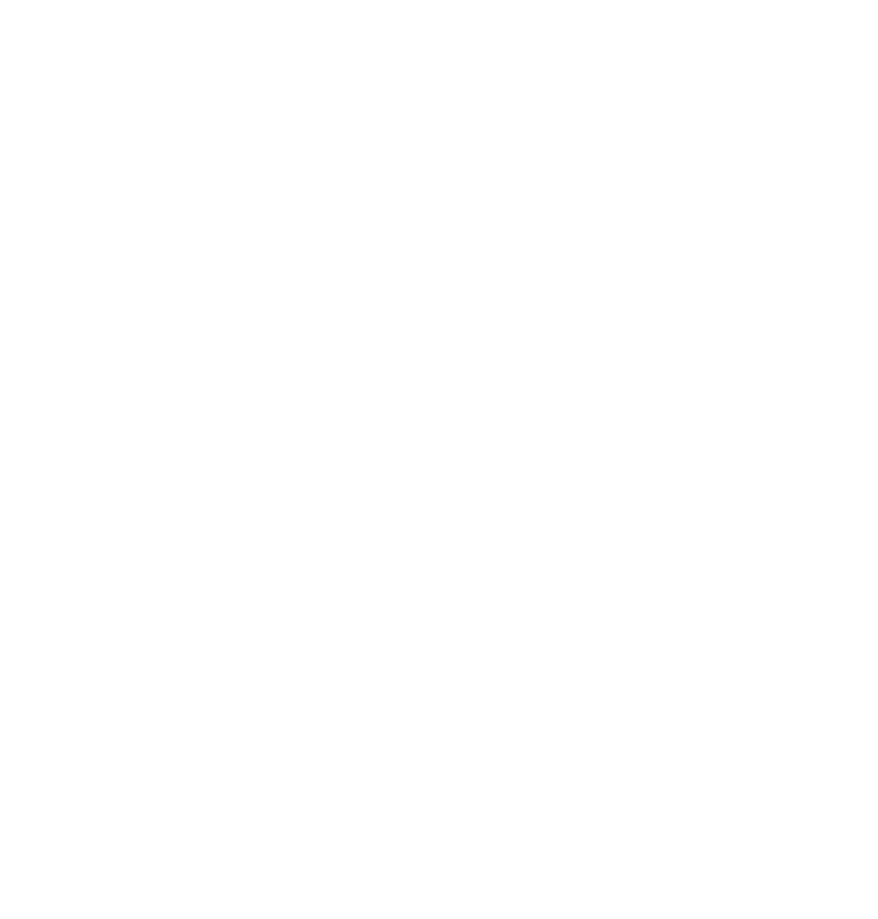
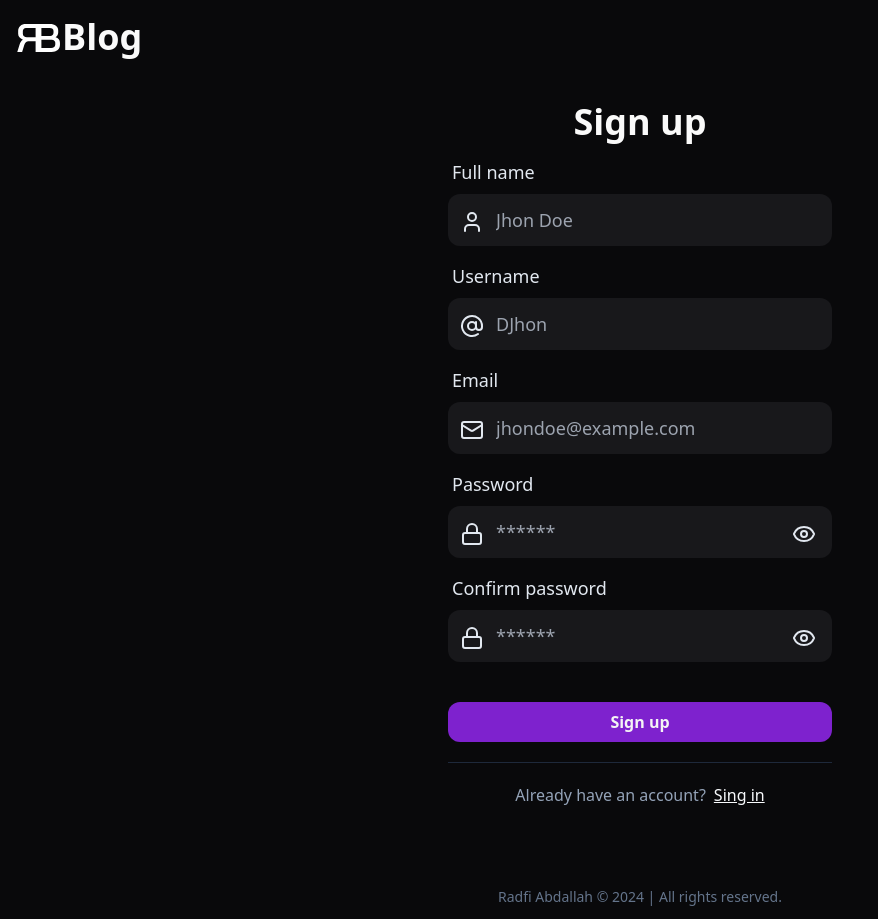
Before and after one commit to AbdallahRdf/blog, a React (Vite) app: page /auth/register in a window 1280 px wide. Before the commit this address had no page. Shown: the whole page, without its empty margins (0-878 px from the left). Before the commit the page ends 800 px from the top, so only its background shows below. Built offline with nearby package versions, Linux system fonts and the light colour scheme; no server answers.

Commit message:
signup functionality is done

```diff
--- a/package.json
+++ b/package.json
@@ -12,6 +12,7 @@
   "dependencies": {
     "@hookform/resolvers": "^3.9.0",
     "@tinymce/tinymce-react": "^5.1.1",
+    "axios": "^1.7.7",
     "dompurify": "^3.1.7",
     "framer-motion": "^11.11.1",
     "lucide-react": "^0.446.0",
--- a/src/App.jsx
+++ b/src/App.jsx
@@ -1,3 +1,4 @@
+import { createContext } from "react";
 import { BrowserRouter, Route, Routes } from "react-router-dom";
 import Layout from "./components/Layout";
 import UserHomePage from "./pages/UserHomePage";
@@ -8,7 +9,8 @@
 import UsersList from "./pages/UsersList";
 import NewPost from "./pages/NewPost";
 import useDarkMode from "./hooks/useDarkMode";
-import { createContext } from "react";
+import AccountActivation from './pages/AccountActivation'
+import WaitAccountActivation from "./pages/WaitAccountActivation";
 
 export const ThemeContext = createContext({});
 
@@ -22,12 +24,14 @@
           <Route path="/" element={<Layout />}>
             {/* <Route index element={<UserHomePage />} /> */}
             <Route index element={<AdminHomePage />} />
+            <Route path="auth/login" element={<Login />} />
+            <Route path="auth/register" element={<Signup />} />
+            <Route path="auth/account-activation" element={<WaitAccountActivation />} />
+            <Route path="auth/account-activation/:token" element={<AccountActivation />} />
+            <Route path="users" element={<UsersList />} />
+            <Route path="posts/new" element={<NewPost />} />
+            <Route path="post" element={<PostPage />} />
             <Route path="posts" element={<UserHomePage />} />
-            <Route path="post" element={<PostPage />} />
-            <Route path="users" element={<UsersList />} />
-            <Route path="login" element={<Login />} />
-            <Route path="signup" element={<Signup />} />
-            <Route path="posts/new" element={<NewPost />} />
           </Route>
         </Routes>
       </BrowserRouter>
--- /dev/null
+++ b/src/axios/customAxios.js
@@ -0,0 +1,7 @@
+import axios from "axios";
+
+const customAxios = axios.create({
+    baseURL: `${import.meta.env.VITE_BACKEND_URL}/api`
+})
+
+export default customAxios;
--- a/src/components/Layout.jsx
+++ b/src/components/Layout.jsx
@@ -5,6 +5,9 @@
 import { Search } from 'lucide-react';
 
 function Layout() {
+
+    // the page where the navebar and the footer should not be shown
+    const paths = ['/auth/login', '/auth/register', '/auth/account-activation']
 
     const { pathname } = useLocation();
 
@@ -18,11 +21,11 @@
 
     const handleClick = () => {
         if (tagsListRef.current) {
-            if (tagsListRef.current.style.flexWrap === "nowrap") {
-                tagsListRef.current.style.flexWrap = "wrap";
+            if (tagsListRef.current.style.flexWrap === 'nowrap') {
+                tagsListRef.current.style.flexWrap = 'wrap';
                 setShowAllTags(true);
             } else {
-                tagsListRef.current.style.flexWrap = "nowrap";
+                tagsListRef.current.style.flexWrap = 'nowrap';
                 setShowAllTags(false);
             }
         }
@@ -31,7 +34,7 @@
     return (
         <div className='transition-all duration-300 ease-in-out bg-zinc-50 dark:bg-zinc-950'>
             {
-                (pathname !== "/login" && pathname !== "/signup")
+                (!paths.includes(pathname))
                     ?
                     <div className='flex flex-col min-h-screen w-full'>
                         <div className='w-full xl:w-[1280px] mx-auto relative flex-1'>
@@ -48,11 +51,11 @@
                                 >
                                     <form className='flex mb-5'>
                                         <input
-                                            type="search"
+                                            type='search'
                                             placeholder='Search...'
                                             className='w-full transition-all duration-300 ease-in-out bg-transparent dark:bg-zinc-800 border border-zinc-300 dark:border-none py-2 sm:py-3 ps-4 pe-12 text-base sm:text-lg dark:text-zinc-100 rounded-s-xl focus:outline-none focus:ring-2 focus:ring-purple-400 dark:focus:ring-purple-600'
                                         />
-                                        <button type="submit" className='transition-colors duration-300 ease-in-out px-4 py-3 bg-purple-500 dark:bg-purple-800 hover:bg-purple-400 dark:hover:bg-purple-600 rounded-e-xl'>
+                                        <button type='submit' className='transition-colors duration-300 ease-in-out px-4 py-3 bg-purple-500 dark:bg-purple-800 hover:bg-purple-400 dark:hover:bg-purple-600 rounded-e-xl'>
                                             <Search className='text-zinc-100' />
                                         </button>
                                     </form>
@@ -61,7 +64,7 @@
                                         <ul
                                             ref={tagsListRef}
                                             className='transition-colors duration-300 ease-in-out bg-zinc-100 dark:bg-zinc-900 rounded-xl flex gap-3 sm:gap-4 text-xs sm:text-lg overflow-auto pb-3 pt-1 px-2'
-                                            style={{ flexWrap: "nowrap" }}
+                                            style={{ flexWrap: 'nowrap' }}
                                         >
                                             <li className='transition-colors duration-300 ease-in-out text-purple-600 hover:bg-zinc-300 hover:text-purple-700 dark:text-purple-400 dark:hover:bg-slate-800 p-1 rounded-lg cursor-pointer'>#programming</li>
                                             <li className='transition-colors duration-300 ease-in-out text-purple-600 hover:bg-zinc-300 hover:text-purple-700 dark:text-purple-400 dark:hover:bg-slate-800 p-1 rounded-lg cursor-pointer'>#javascript</li>
@@ -86,16 +89,16 @@
                                             {
                                                 showAllTags
                                                     ?
-                                                    "Show less"
+                                                    'Show less'
                                                     :
-                                                    "Show all tags"
+                                                    'Show all tags'
                                             }
                                         </button>
                                     </div>
                                 </div>
                             }
 
-                            <main className={`mx-auto ${!showSearchBlock && "mt-36"}`} >
+                            <main className={`mx-auto ${!showSearchBlock && 'mt-36'}`} >
                                 <Outlet />
                             </main>
 
--- a/src/components/Navbar.jsx
+++ b/src/components/Navbar.jsx
@@ -3,7 +3,6 @@
 import { Bell, BookmarkCheck, LogOut, Moon, Pencil, Search, Sun, User, UserRound } from 'lucide-react'
 import logo from '../assets/img/logo.svg'
 import darkLogo from '../assets/img/logo-dark.svg'
-import userAvatar from '../assets/img/user-avatar.svg'
 import { AnimatePresence, motion } from 'framer-motion'
 import { ThemeContext } from '../App'
 
@@ -67,7 +66,7 @@
                     </button>
 
                     {
-                        (true)
+                        (false)
                             ?
                             <>
                                 <li>
@@ -84,7 +83,7 @@
                             </>
                             :
                             <li>
-                                <Link to="/login" className='transition-all duration-300 ease-in-out bg-white text-slate-900 hover:bg-zinc-800 hover:text-zinc-200 hover:border-zinc-800 dark:hover:border-zinc-50 dark:hover:bg-transparent dark:hover:text-slate-50  py-2 px-5 md:py-4 md:px-6 rounded-lg border-2 text-base font-semibold'>
+                                <Link to="/auth/login" className='transition-all duration-300 ease-in-out bg-white text-slate-900 hover:bg-zinc-800 hover:text-zinc-200 hover:border-zinc-800 dark:hover:border-zinc-50 dark:hover:bg-transparent dark:hover:text-slate-50  py-2 px-5 md:py-4 md:px-6 rounded-lg border-2 text-base font-semibold'>
                                     LogIn
                                 </Link>
                             </li>
--- /dev/null
+++ b/src/components/commun/FormAlert.jsx
@@ -0,0 +1,13 @@
+import { TriangleAlert, X } from 'lucide-react'
+import React from 'react'
+
+function FormAlert({ boldMessage, normalMessage = "" }) {
+
+    return (
+        <div className='transition-all duration-300 ease-in-out relative flex items-center gap-x-2 bg-red-100 dark:bg-red-200 py-4 md:py-5 px-3 my-7 rounded-xl text-sm md:text-lg text-red-700 dark:text-red-950 border-s-4 border-s-red-700 dark:border-none'>
+            <TriangleAlert className='inline size-5 md:size-7' /> <span className='font-bold'>{boldMessage}</span>{normalMessage}
+        </div>
+    )
+}
+
+export default FormAlert
--- /dev/null
+++ b/src/pages/AccountActivation.jsx
@@ -0,0 +1,9 @@
+import React from 'react'
+
+function AccountActivation() {
+  return (
+    <div>AccountActivation</div>
+  )
+}
+
+export default AccountActivation
--- a/src/pages/Signup.jsx
+++ b/src/pages/Signup.jsx
@@ -1,12 +1,14 @@
-import React from 'react'
-import { Link } from 'react-router-dom'
-import { AtSign, LockIcon, Mail, User } from 'lucide-react'
+import React, { useState } from 'react'
+import { Link, useNavigate } from 'react-router-dom'
+import { AtSign, LockIcon, Mail, TriangleAlert, User, X } from 'lucide-react'
 import * as yup from 'yup'
 import { useForm } from 'react-hook-form'
 import { yupResolver } from '@hookform/resolvers/yup'
 import LogoWithText from '../components/LogoWithText';
 import TogglePassword from '../components/commun/TogglePassword'
 import InputErrorMessage from '../components/commun/InputErrorMessage'
+import customAxios from '../axios/customAxios'
+import FormAlert from '../components/commun/FormAlert'
 
 const schema = yup.object().shape({
     fullName: yup
@@ -36,24 +38,50 @@
 
 function Signup() {
 
-    const { register, handleSubmit, formState: { errors } } = useForm({
+    const navigator = useNavigate();
+
+    const [showAlert, setShowAlert] = useState(false);
+
+    const { register, handleSubmit, formState: { errors }, setError } = useForm({
         resolver: yupResolver(schema)
     })
 
-    const handleFormSubmit = (data) => {
-        console.log(data);
+    const handleFormSubmit = async (data) => {
+        delete data.confirmPassword;
+
+        try {
+            // if request succeeded, a verification email is sent;
+            await customAxios.post(`/auth/register`, data);
+            navigator('/auth/account-activation');
+
+        } catch (error) {
+            // input validation failed on the server, show error messages
+            if (error.response.status === 400) {
+                const errorMessages = error.response.data.errorMessages;
+                Object.keys(errorMessages).forEach(field => setError(field, { message: errorMessages[field] }));
+            } else {
+                // server error occured
+                setShowAlert(true);
+            }
+        }
     }
 
     return (
         <div className='flex flex-col min-h-screen'>
             {/* the logo */}
-            <Link to="/" className='flex items-center ms-4 mt-3 w-fit'>
+            <Link to="/" className='hidden md:flex items-center ms-4 mt-3 w-fit'>
                 <LogoWithText />
             </Link>
 
             {/* the form */}
             <form onSubmit={handleSubmit(handleFormSubmit)} className='px-3 w-96 max-w-full sm:px-0 sm:w-96 mx-auto mt-10 flex-grow'>
                 <h1 className='transition-all duration-300 ease-in-out text-3xl md:text-4xl font-semibold text-center mb-4 text-neutral-900 dark:text-zinc-50'>Sign up</h1>
+
+                {
+                    showAlert
+                    &&
+                    <FormAlert boldMessage="Server Error!" normalMessage="Try Later" setShowAlert={setShowAlert} />
+                }
 
                 {/* full name field */}
                 <div className='w-full my-4'>
@@ -146,7 +174,7 @@
                 </div>
 
                 <hr className='transition-colors duration-300 ease-in-out border-slate-300 dark:border-slate-800 my-5' />
-                <p className='transition-colors duration-300 ease-in-out text-center text-slate-600 dark:text-slate-400'>Already have an account?<Link to="/login" className='transition-colors duration-300 ease-in-out text-zinc-950 dark:text-slate-50 underline hover:no-underline ps-2'>Sing in</Link></p>
+                <p className='transition-colors duration-300 ease-in-out text-center text-slate-600 dark:text-slate-400'>Already have an account?<Link to="/auth/login" className='transition-colors duration-300 ease-in-out text-zinc-950 dark:text-slate-50 underline hover:no-underline ps-2'>Sing in</Link></p>
             </form>
 
             {/* footer */}
--- /dev/null
+++ b/src/pages/WaitAccountActivation.jsx
@@ -0,0 +1,26 @@
+import { Mail } from 'lucide-react'
+import React from 'react'
+
+function WaitAccountActivation({ email = "jhondoe@gmail.com" }) {
+  return (
+    <div className='flex flex-col justify-end min-h-screen'>
+
+      <div className='transition-all duration-300 ease-in-out w-80 md:w-96 shadow-lg md:shadow-xl shadow-zinc-300 dark:shadow-none border border-zinc-300 dark:border-zinc-500 rounded-lg py-16 md:py-20 px-6 mx-auto flex flex-col items-center gap-5 md:gap-6 absolute top-1/3 -translate-y-1/3 left-1/2 -translate-x-1/2'>
+        <div className='transition-colors duration-300 ease-in-out w-fit p-3 md:p-4 text-zinc-700 dark:text-zinc-300 box-content rounded-full border-4 border-zinc-700 dark:border-zinc-300'>
+          <Mail className='size-12 md:size-14' />
+        </div>
+        <h1 className='transition-colors duration-300 ease-in-out text-zinc-700 dark:text-zinc-300 text-2xl md:text-3xl'>Check your email</h1>
+        <p className='transition-colors duration-300 ease-in-out text-zinc-700 dark:text-zinc-300 text-sm md:text-lg text-center'>Please check the email address {email} for instructions to activate you account</p>
+        <button className='transition-colors duration-300 ease-in-out border border-zinc-400 dark:border-zinc-500 w-full py-3 md:py-4 rounded-lg text-zinc-600 dark:text-zinc-300 hover:text-zinc-800 dark:hover:text-zinc-100 text-lg md:text-xl hover:bg-white dark:hover:bg-zinc-900'>Resend email</button>
+      </div>
+
+      {/* footer */}
+      <div className='text-slate-500 text-sm text-center w-full pb-3 mt-20'>
+        Radfi Abdallah © 2024 | All rights reserved.
+      </div>
+
+    </div>
+  )
+}
+
+export default WaitAccountActivation
```
Also changed, not shown: src/pages/Login.jsx (+7 -10 lines), 1 other file (tests, documents, lock files or other folders).
